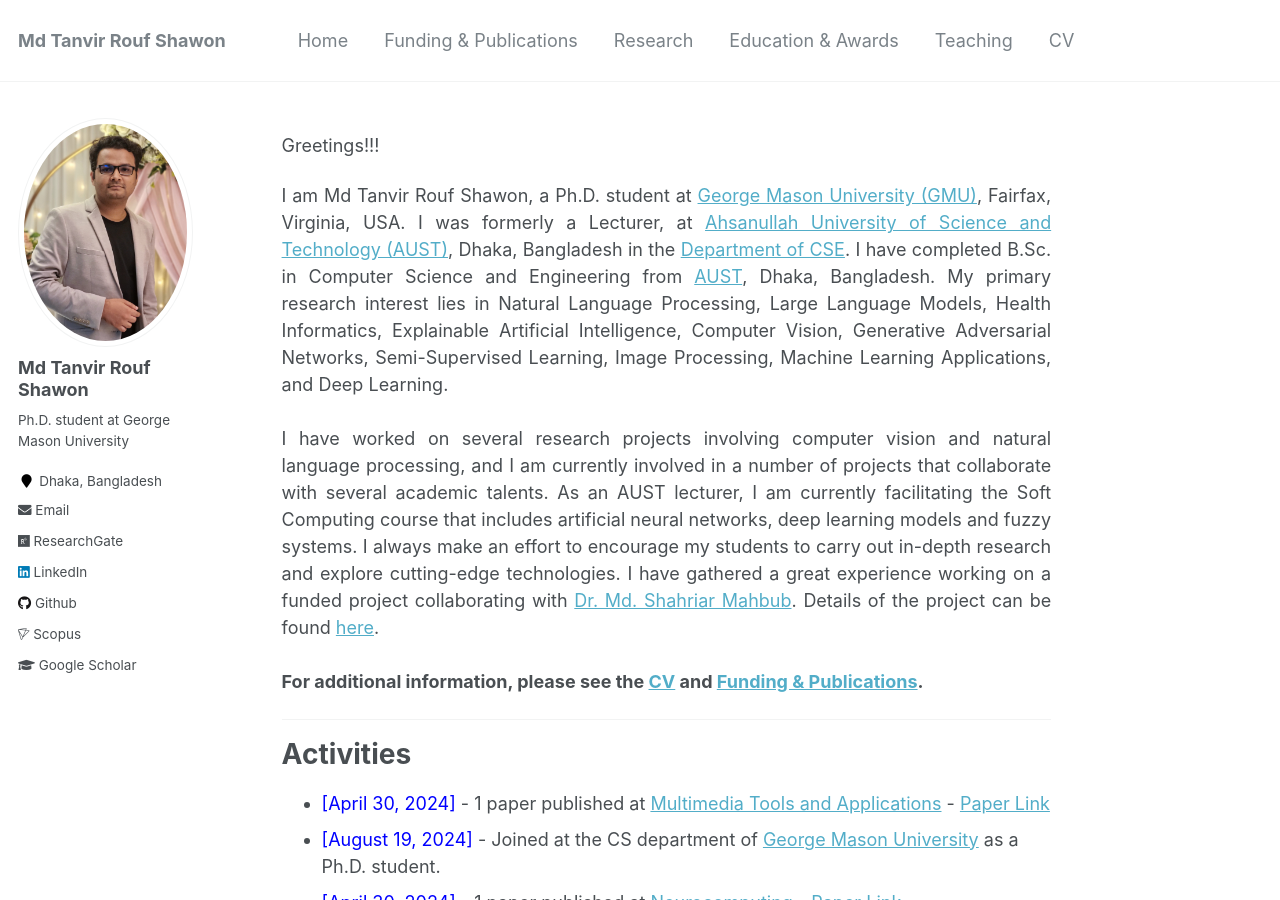
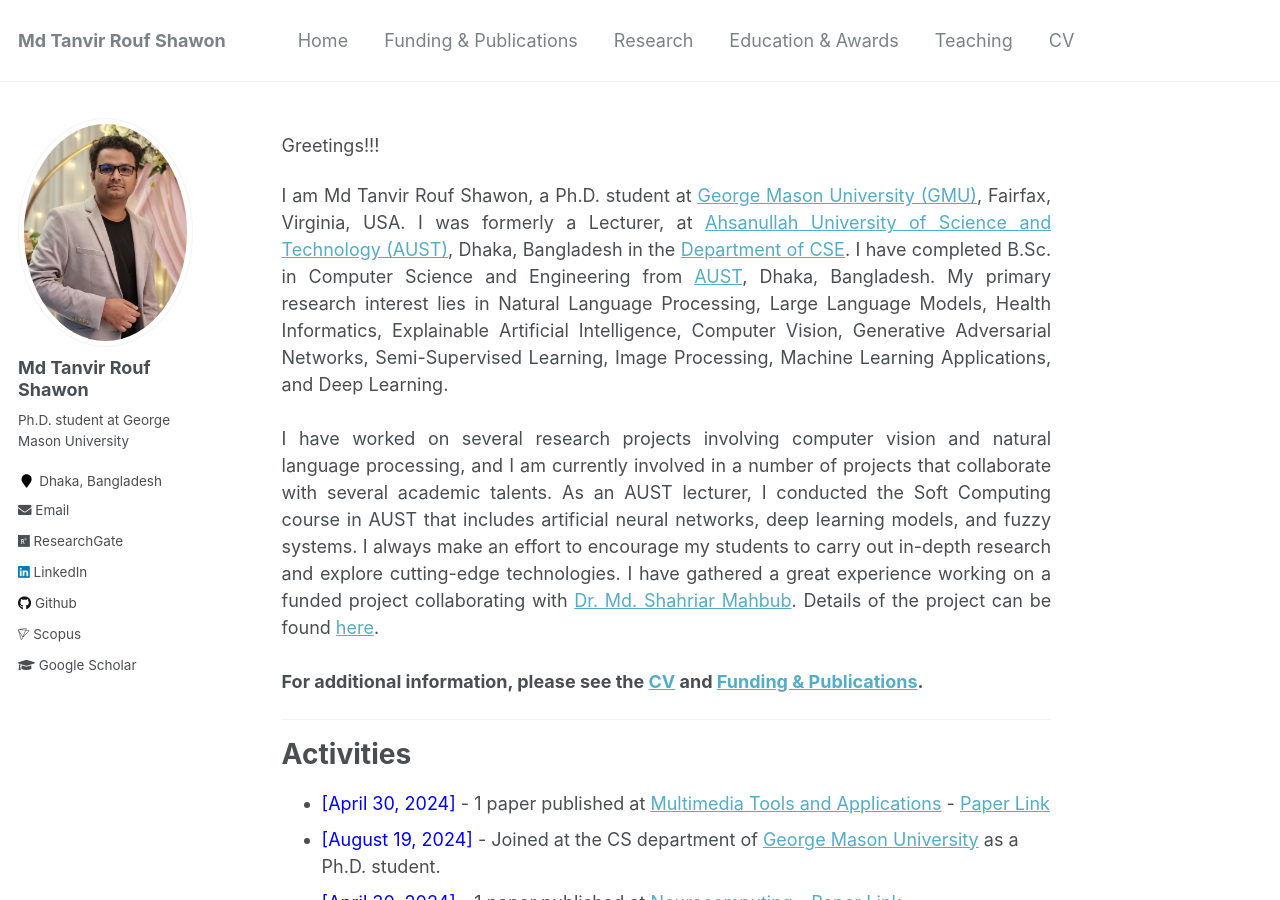
Before and after one commit to shawon-tanvir/shawon-tanvir.github.io, a Jekyll site: the page built from _pages/about.md, in a window 1280 px wide and 900 px high. Built offline with Jekyll 4.4.1, drawn with Linux system fonts in a browser that asks for light colours; a script that is not in the unit is left out.

Commit message:
Update about.md

```diff
--- a/_pages/about.md
+++ b/_pages/about.md
@@ -14,7 +14,7 @@ Greetings!!!
 
 I am Md Tanvir Rouf Shawon, a Ph.D. student at <a href="http://gmu.edu/">George Mason University (GMU)</a>, Fairfax, Virginia, USA. I was formerly a Lecturer, at <a href="http://aust.edu/">Ahsanullah University of Science and Technology (AUST)</a>, Dhaka, Bangladesh in the <a href="https://www.aust.edu/cse">Department of CSE</a>. I have completed B.Sc. in Computer Science and Engineering from <a href="http://aust.edu/">AUST</a>, Dhaka, Bangladesh. My primary research interest lies in Natural Language Processing, Large Language Models, Health Informatics, Explainable Artificial Intelligence, Computer Vision, Generative Adversarial Networks, Semi-Supervised Learning, Image Processing, Machine Learning Applications, and Deep Learning.<br /><br/>
 
-I have worked on several research projects involving computer vision and natural language processing, and I am currently involved in a number of projects that collaborate with several academic talents. As an AUST lecturer, I am currently facilitating the Soft Computing course that includes artificial neural networks, deep learning models and fuzzy systems. I always make an effort to encourage my students to carry out in-depth research and explore cutting-edge technologies. I have gathered a great experience working on a funded project collaborating with <a href="https://scholar.google.com/citations?user=pBArY-sAAAAJ&hl=en">Dr. Md. Shahriar Mahbub</a>. Details of the project can be found <a href="https://shawon-tanvir.github.io/publications/">here</a>.  <br /><br/>
+I have worked on several research projects involving computer vision and natural language processing, and I am currently involved in a number of projects that collaborate with several academic talents. As an AUST lecturer, I conducted the Soft Computing course in AUST that includes artificial neural networks, deep learning models, and fuzzy systems. I always make an effort to encourage my students to carry out in-depth research and explore cutting-edge technologies. I have gathered a great experience working on a funded project collaborating with <a href="https://scholar.google.com/citations?user=pBArY-sAAAAJ&hl=en">Dr. Md. Shahriar Mahbub</a>. Details of the project can be found <a href="https://shawon-tanvir.github.io/publications/">here</a>.  <br /><br/>
 </div>
 
 
```
